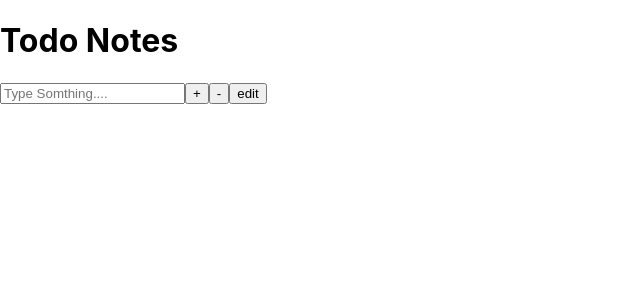
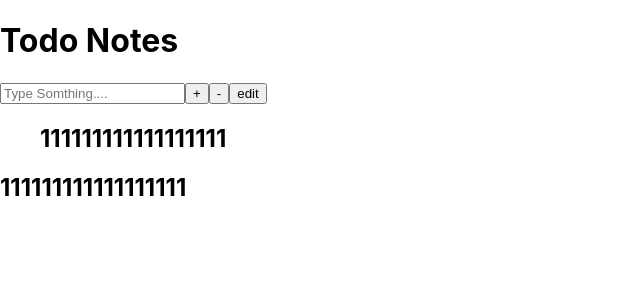
Before and after one commit to turkiBash/todonotes_list, a React (Create React App) app: page / in a window 1280 px wide. Shown: the top 300 px of the page, without its empty margins (0-640 px from the left). Built offline with nearby package versions, Linux system fonts and the light colour scheme.

Commit message:
Second commit

```diff
--- a/public/index.html
+++ b/public/index.html
@@ -11,7 +11,7 @@
     />
     <link rel="apple-touch-icon" href="%PUBLIC_URL%/logo192.png" />
     <link rel="manifest" href="%PUBLIC_URL%/manifest.json" />
-    <title>Todo Notes</title>
+    <title>Todos Notes</title>
   </head>
   <body>
     <div id="root"></div>
--- a/src/App.js
+++ b/src/App.js
@@ -1,20 +1,22 @@
-import Header from "./Components/Header";
 import Form from "./Components/Form";
-
-
-
-
-
-
-
-
+import Todo from "./Components/Todo";
+import TodoList from "./Components/TodoList";
+import {useState} from "react";
 
 
 function App() {
+
+const [addText, setAddText] = useState('')
+
+
   return (
     <div className="App">
-      <Header />
-      <Form />
+        <h1>
+            Todo Notes
+        </h1>
+        <Form addText={addText} setAddText={setAddText} />
+        <TodoList />
+        <Todo addText={addText} setAddText={setAddText} />
     </div>
   );
 }
--- a/src/Components/Form.js
+++ b/src/Components/Form.js
@@ -1,14 +1,22 @@
 import React from 'react'
-import {useState} from "react/cjs/react.production.min";
 
-const Form = () => {
+const Form = ({ addText, setAddText }) => {
 
+const handleAddText = (e) => {
+    e.preventDefault()
+    setAddText(e.target.value)
+}
+
+const handleSetAddText = (e) => {
+    e.preventDefault()
+    setAddText(e.target.value)
+}
 
     return (
         <div className="form">
-            <form className="todo-form" value="Submit">
-                <input type="text" className="form-input" placeholder="Type Somthing...."/>
-                    <button className="add-todo" value="onAdd" >+</button>
+            <form className="todo-form" >
+                <input type="text" onSubmit={handleAddText} className="form-input" placeholder="Type Somthing...."/>
+                    <button className="add-todo" onSubmit={handleSetAddText}>+</button>
                     <button className="remove-todo">-</button>
                     <button className="edit-todo">edit</button>
             </form>
--- a/src/Components/Header.js
+++ /dev/null
@@ -1,15 +0,0 @@
-
-
-
-const Header = () => {
-
-    return (
-        <div className="todo-header">
-            <h1>
-                Todo Notes
-            </h1>
-        </div>
-    )
-}
-
-export default Header
--- /dev/null
+++ b/src/Components/Todo.js
@@ -0,0 +1,10 @@
+const Todo = () => {
+
+    return (
+        <div className="todo-text">
+            <h2>111111111111111111
+            </h2>
+        </div>
+    )
+}
+export default Todo
--- /dev/null
+++ b/src/Components/TodoList.js
@@ -0,0 +1,14 @@
+import Todo from "./Todo";
+
+
+const TodoList = () => {
+
+    return (
+        <div className="Todo-list">
+           <ul className="">
+               <Todo />
+           </ul>
+        </div>
+    )
+}
+export default TodoList
```
